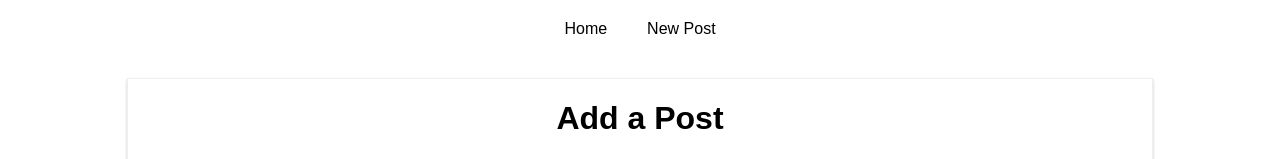
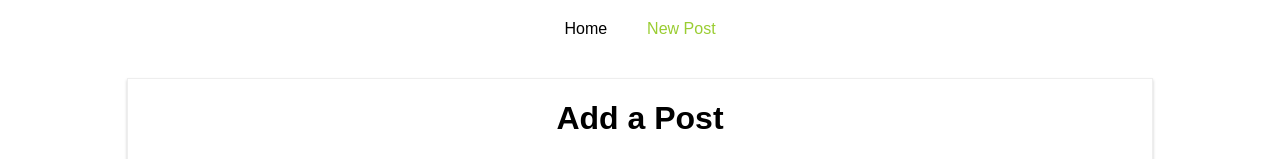
Before and after one commit to giacomo9999/react-http-210109, a React (Create React App) app: page /new-post in a window 1280 px wide. Shown: the top 159 px of the page. Built offline with nearby package versions, Linux system fonts and the light colour scheme.

Commit message:
Complete through lesson 201.

```diff
--- a/src/components/Post/Post.js
+++ b/src/components/Post/Post.js
@@ -2,7 +2,9 @@ import React from "react";
 
 import styles from "./Post.module.css";
 
-const post = (props) => (
+const post = (props) => {
+  console.log(props);
+  return (
     <article className={styles.Post} onClick={props.clicked}>
       <h1>{props.title}</h1>
       <div className="Info">
@@ -10,5 +12,6 @@ const post = (props) => (
       </div>
     </article>
   );
+};
 
 export default post;
--- a/src/containers/Blog/Blog.js
+++ b/src/containers/Blog/Blog.js
@@ -1,6 +1,6 @@
 import React, { Component } from "react";
 import axios from "../../axios";
-import { Route, Link } from "react-router-dom";
+import { Route, NavLink } from "react-router-dom";
 
 import Posts from "./Posts/Posts";
 import NewPost from "./NewPost/NewPost";
@@ -14,18 +14,21 @@ class Blog extends Component {
           <nav>
             <ul>
               <li>
-                <Link to="/">Home</Link>
+                <NavLink to="/" exact activeClassName={styles.selectedLink}>
+                  Home
+                </NavLink>
               </li>
               <li>
-                <Link
+                <NavLink
                   to={{
                     pathname: "/new-post",
                     hash: "#submit",
                     search: "?quick-submit=true",
                   }}
+                  activeClassName={styles.selectedLink}
                 >
                   New Post
-                </Link>
+                </NavLink>
               </li>
             </ul>
           </nav>
--- a/src/containers/Blog/Blog.module.css
+++ b/src/containers/Blog/Blog.module.css
@@ -16,7 +16,11 @@
   color: black;
 }
 
-.Blog a:active,
-.Blog a:hover {
+.Blog a:hover,
+.Blog a:active {
   color: orange;
 }
+
+.Blog .selectedLink {
+  color: yellowgreen;
+}
--- a/src/containers/Blog/Posts/Posts.js
+++ b/src/containers/Blog/Posts/Posts.js
@@ -7,6 +7,7 @@ class Posts extends Component {
   state = { postData: [] };
 
   componentDidMount() {
+    console.log(this.props);
     axios
       .get("/posts")
       .then((res) => {
```
Also changed, not shown: 2 other files (tests, documents, lock files or other folders). Lines whose indentation alone changed are shown as unchanged.
